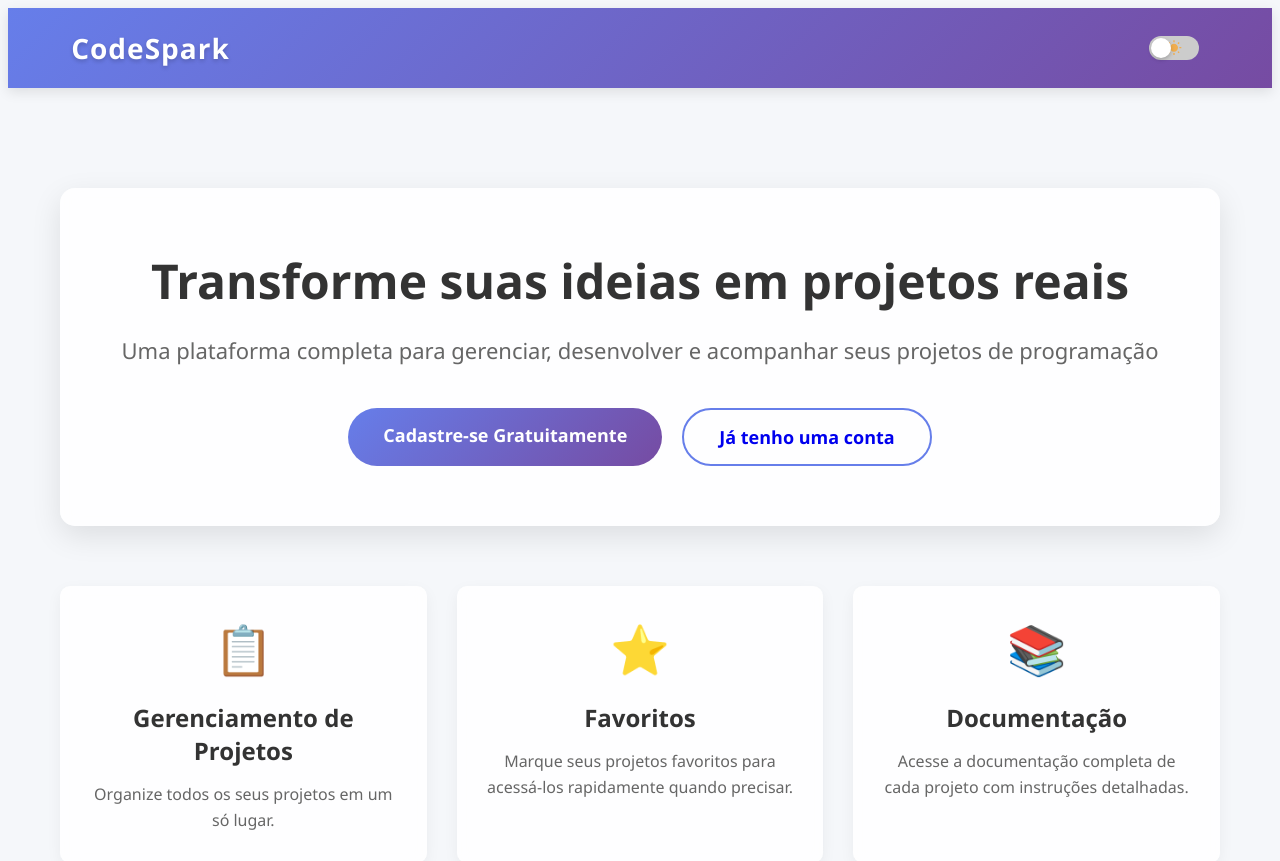
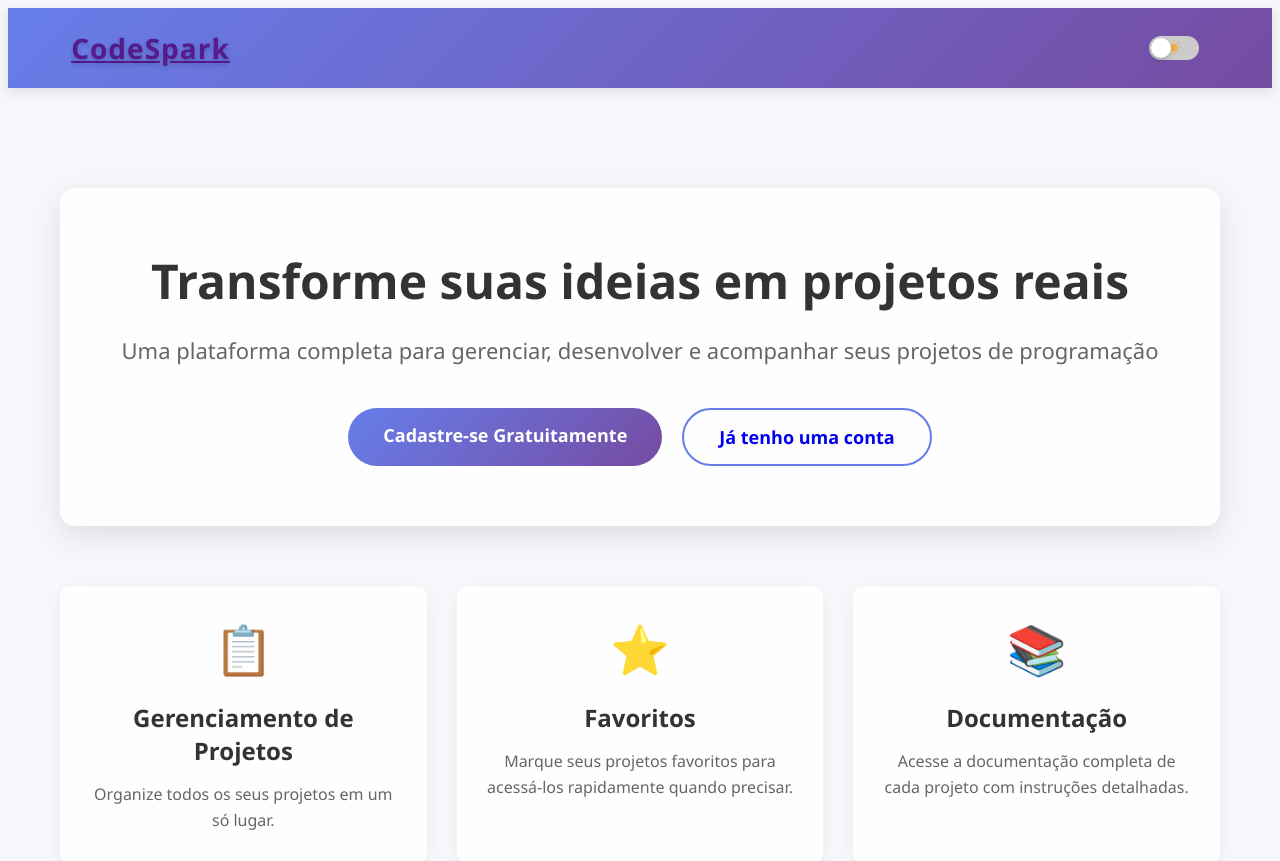
Before and after one commit to Rayoliveir/tcc-ford-enter, an Angular app: page / in a window 1280 px wide. Shown: the top 861 px of the page. Built offline with nearby package versions, Linux system fonts and the light colour scheme.

Commit message:
Atualizar o index.component.html
Adicionando link ao título índex

```diff
--- a/src/app/pages/index/index.component.html
+++ b/src/app/pages/index/index.component.html
@@ -1,5 +1,7 @@
 <header>
+  <a href="">
   <div class="titulo">CodeSpark</div>
+  </a>
   <app-theme-toggle></app-theme-toggle>
 </header>
 
```
